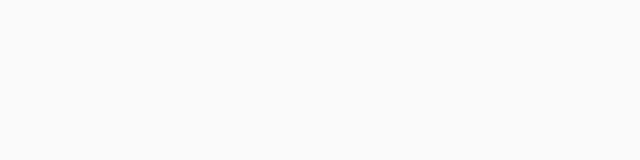
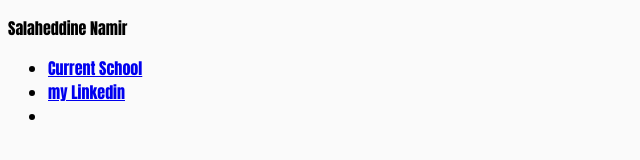
Before and after one commit to T3rryc/webpage, a plain HTML site: page index.html in a window 1280 px wide. Shown: the whole page, without its empty margins (0-640 px from the left). Drawn offline with Linux system fonts and the light colour scheme.

Commit message:
update 2nd section

```diff
--- a/index.html
+++ b/index.html
@@ -18,8 +18,20 @@
         </div>
     </section>
     <section>
+        <p>Salaheddine Namir</p>
         <div>
+            <ul>
 
+                <li>
+                    <a href="https://algosup.com/">Current School</a>
+                </li>
+                <li>
+                    <a href="https://www.linkedin.com/in/salaheddine-namir-3402471b8/">my Linkedin</a>
+                </li>
+                <li>
+
+                </li>
+            </ul>
         </div>
     </section>
 
```
